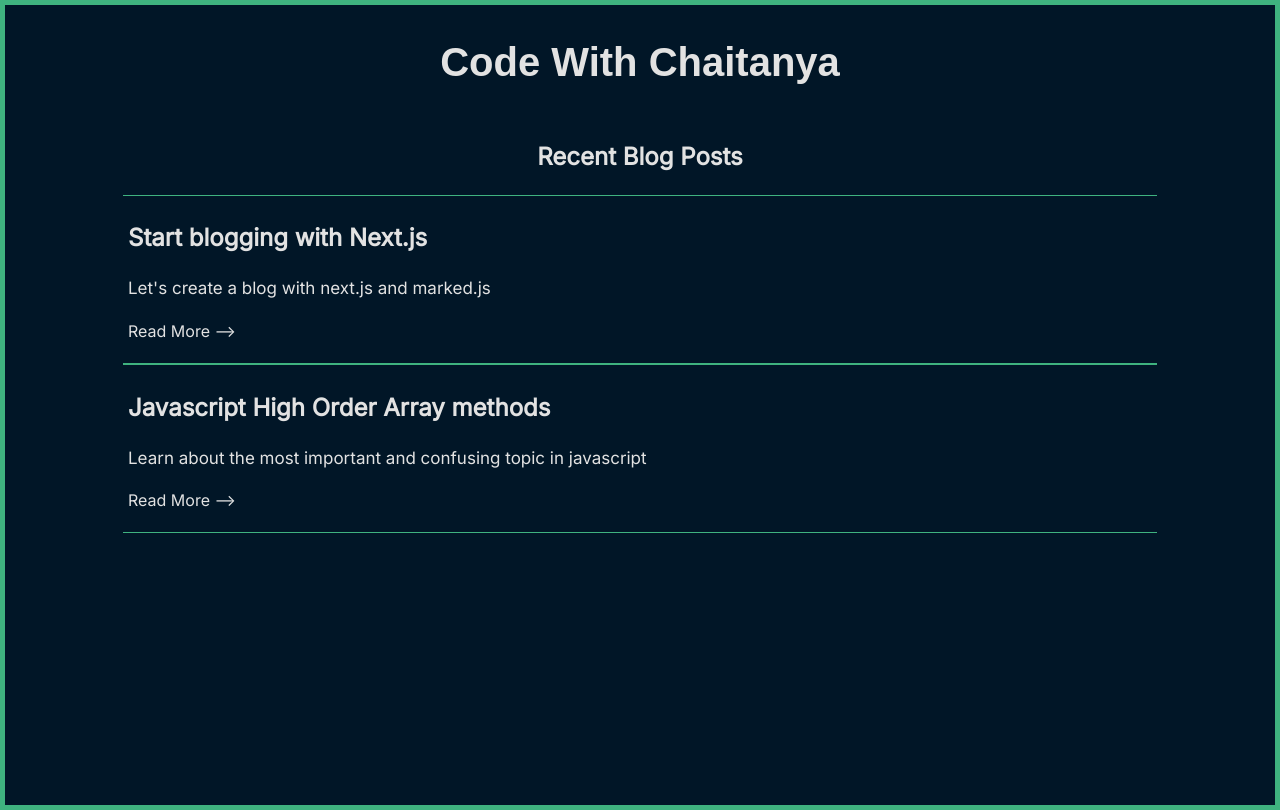
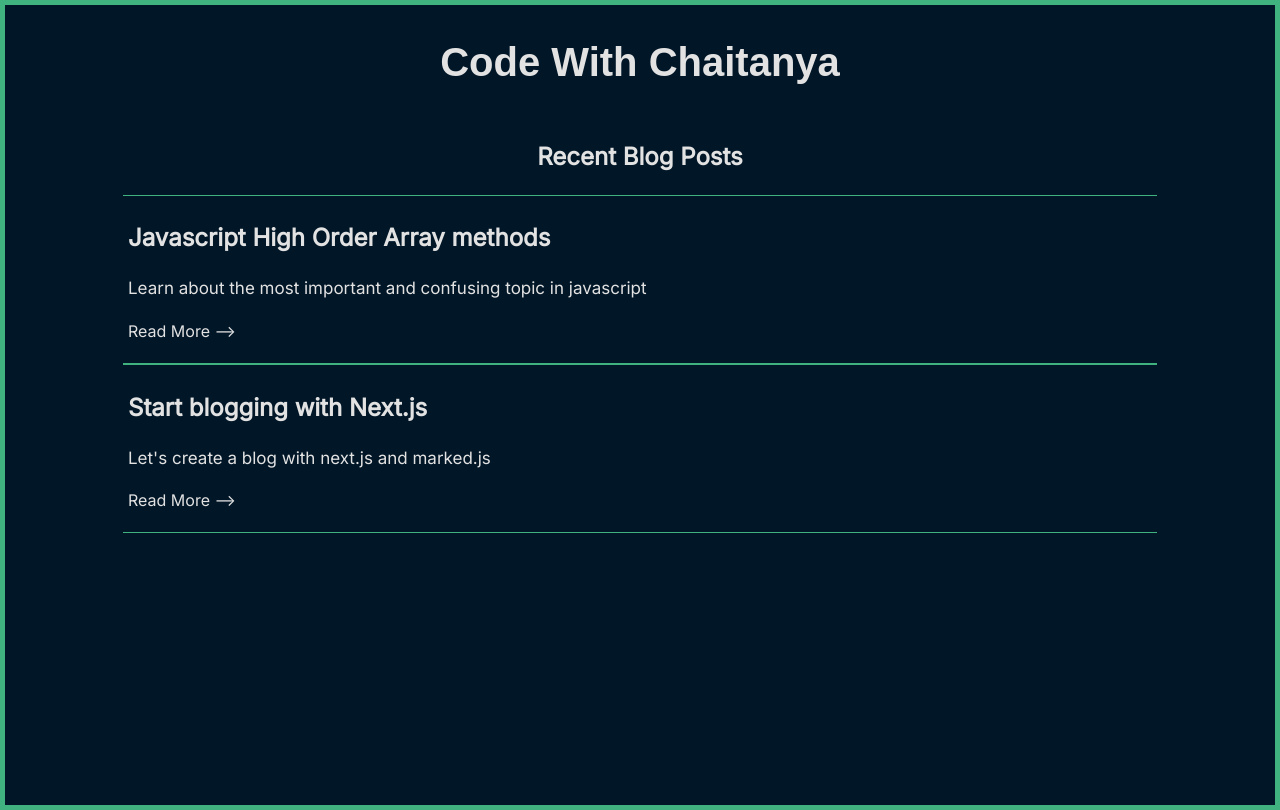
Before and after one commit to LakshmiChaitanya2008/code-with-chaitanya, a Next.js app: page / in a window 1280 px wide. Built offline with nearby package versions, Linux system fonts and the light colour scheme; a web font is replaced by a local one.

Commit message:
just added a type

```diff
--- a/components/Posts.tsx
+++ b/components/Posts.tsx
@@ -1,6 +1,17 @@
 import Link from "next/link";
 
-const Posts = function ({ posts }) {
+interface PostsProps {
+  posts: {
+    data: {
+      title: string;
+      description: string;
+    };
+    content: string;
+    slug: string;
+  }[];
+}
+const Posts = function ({ posts }: PostsProps) {
+  posts = posts.reverse();
   return (
     <div className="posts">
       {posts.map((cur, i) => (
```
Also changed, not shown: 1 other file (tests, documents, lock files or other folders).
